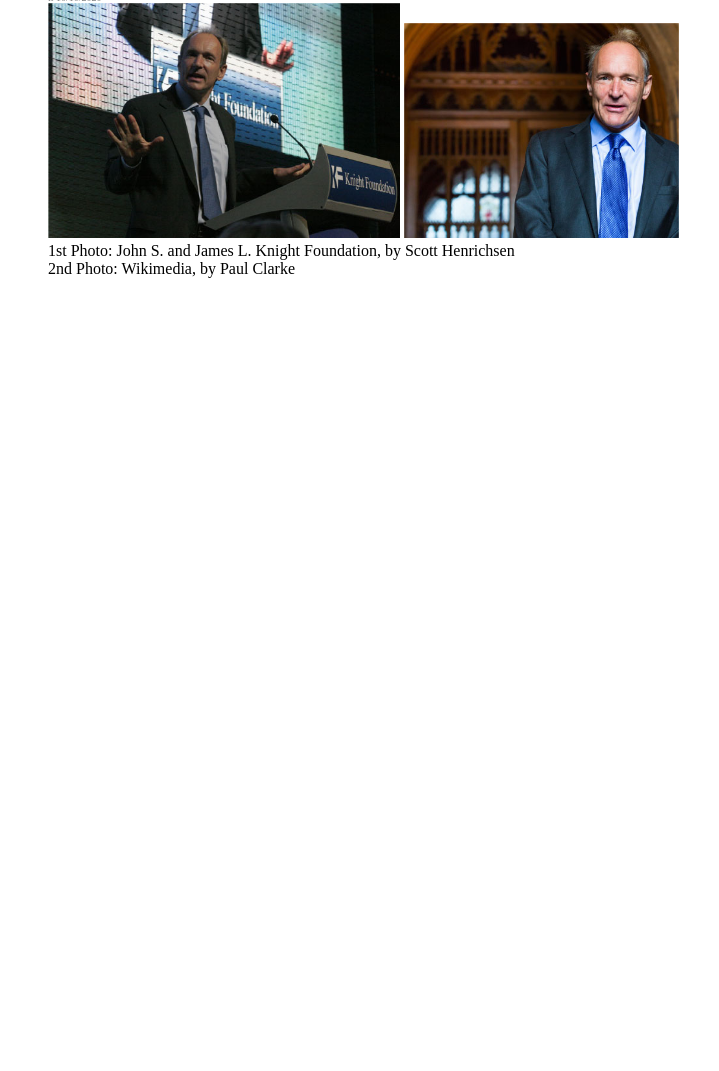
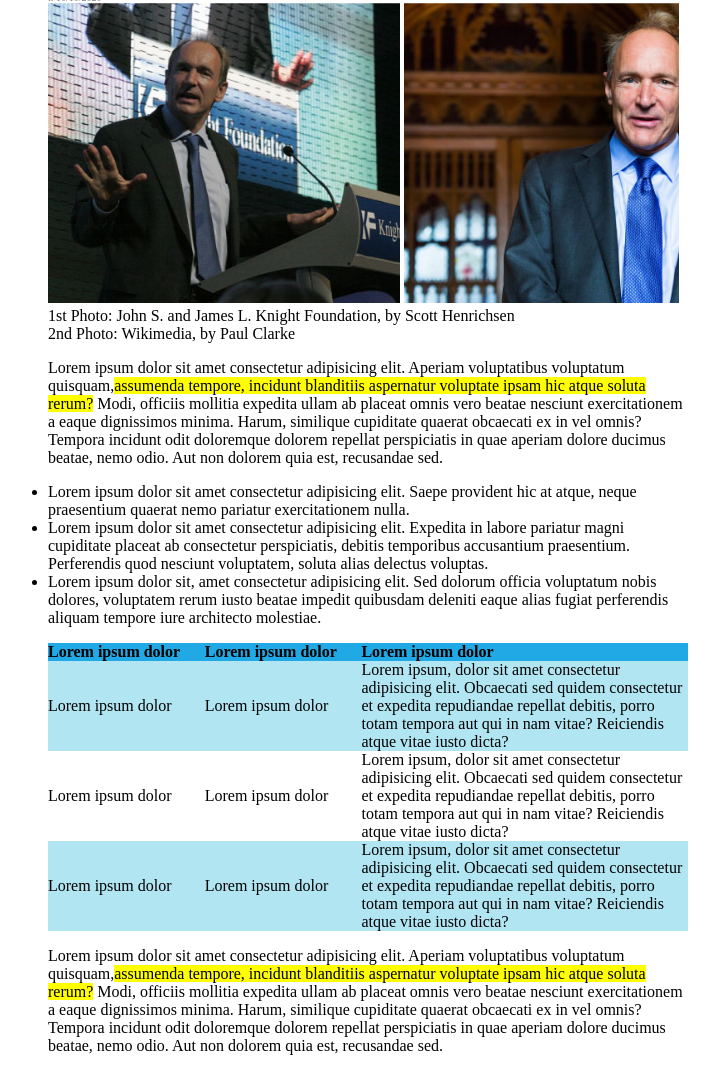
Before and after one commit to ABoni14/html-css-booleaner, a plain HTML site: page index.html in a window 1280 px wide. Shown: the part 217-1288 px from the top of the page, without its empty margins (272-991 px from the left). Before the commit the page ends 800 px from the top, so only its background shows below. Drawn offline with Linux system fonts and the light colour scheme.

Commit message:
Photo , paragrafo e tab

```diff
--- a/css/style.css
+++ b/css/style.css
@@ -1,3 +1,8 @@
+*{
+  box-sizing: border-box;
+  padding: 0;
+}
+
 body{
   margin: 0 auto;
 }
@@ -10,7 +15,6 @@ body{
  header section .top-img{
    background-color: #4ea0ff;
    background-image: url("../img/pattern.png");
-   background-size: contain;
    height: 100px;
  }
 
@@ -50,7 +54,8 @@ body{
 
 .tim-1, .tim-2{
   background-size: cover;
-  height: 100%;
+  height: 300px;
+  object-fit: cover;
 }
 
 .tim-1{
@@ -60,3 +65,27 @@ body{
 .tim-2{
   width: 43%;
 }
+
+.mark-yellow{
+  background-color: yellow;
+}
+
+.table{
+  text-align: left;
+}
+
+.tr-1{
+  background-color: #20a9e5;
+}
+
+.tr-2, .tr-4{
+  background-color: #b1e5f2;
+}
+
+.col-text{
+  width: 50%;
+}
+
+.cel-text{
+  width: 24%;
+}
--- a/index.html
+++ b/index.html
@@ -36,17 +36,67 @@
       </section>
       <!-- /Titolo e info -->
 
-      <section class="tim-img">
+      <section>
         <div class="tim-img">
           <img src="img/tim-1.jpg" alt="" class="tim-1">
           <img src="img/tim-2.jpg" alt="" class="tim-2">
         </div>
-      </section>
-
-      <div class="img-info">
+        <div class="img-info">
           1st Photo: John S. and James L. Knight Foundation, by Scott Henrichsen <br>
           2nd Photo: Wikimedia, by Paul Clarke
         </div>
+      </section>
+
+      <section>
+          <p>
+            Lorem ipsum dolor sit amet consectetur adipisicing elit. Aperiam voluptatibus voluptatum quisquam,<span class="mark-yellow">assumenda tempore, incidunt blanditiis aspernatur voluptate ipsam hic atque soluta rerum?</span>  Modi, officiis mollitia expedita ullam ab placeat omnis vero beatae nesciunt exercitationem a eaque dignissimos minima. Harum, similique cupiditate quaerat obcaecati ex in vel omnis? Tempora incidunt odit doloremque dolorem repellat perspiciatis in quae aperiam dolore ducimus beatae, nemo odio. Aut non dolorem quia est, recusandae sed.
+          </p>
+
+          <ul>
+            <li>Lorem ipsum dolor sit amet consectetur adipisicing elit. Saepe provident hic at atque, neque praesentium quaerat nemo pariatur exercitationem nulla.</li>
+            <li>Lorem ipsum dolor sit amet consectetur adipisicing elit. Expedita in labore pariatur magni cupiditate placeat ab consectetur perspiciatis, debitis temporibus accusantium praesentium. Perferendis quod nesciunt voluptatem, soluta alias delectus voluptas.</li>
+            <li>Lorem ipsum dolor sit, amet consectetur adipisicing elit. Sed dolorum officia voluptatum nobis dolores, voluptatem rerum iusto beatae impedit quibusdam deleniti eaque alias fugiat perferendis aliquam tempore iure architecto molestiae.</li>
+          </ul>
+        </section>
+
+        <div class="tab">
+          <table class="table" cellspacing="0" cellpadding="0" rules="none">
+
+            <thead>
+              <tr class="tr-1">
+                <th>Lorem ipsum dolor</th>
+                <th>Lorem ipsum dolor</th>
+                <th>Lorem ipsum dolor</th>
+              </tr>
+            </thead>
+
+            <tbody>
+              <tr class="tr-2">
+                <td class="cel-text">Lorem ipsum dolor</td>
+                <td class="cel-text">Lorem ipsum dolor</td>
+                <td class="col-text">Lorem ipsum, dolor sit amet consectetur adipisicing elit. Obcaecati sed quidem consectetur et expedita repudiandae repellat debitis, porro totam tempora aut qui in nam vitae? Reiciendis atque vitae iusto dicta?</td>
+              </tr>
+              <tr class="tr-3">
+                <td class="cel-text">Lorem ipsum dolor</td>
+                <td class="cel-text">Lorem ipsum dolor</td>
+                <td class="col-text">Lorem ipsum, dolor sit amet consectetur adipisicing elit. Obcaecati sed quidem consectetur et expedita repudiandae repellat debitis, porro totam tempora aut qui in nam vitae? Reiciendis atque vitae iusto dicta?</td>
+              </tr>
+              <tr class="tr-4">
+                <td class="cel-text">Lorem ipsum dolor</td>
+                <td class="cel-text">Lorem ipsum dolor</td>
+                <td class="col-text">Lorem ipsum, dolor sit amet consectetur adipisicing elit. Obcaecati sed quidem consectetur et expedita repudiandae repellat debitis, porro totam tempora aut qui in nam vitae? Reiciendis atque vitae iusto dicta?</td>
+              </tr>
+            </tbody>
+
+          </table>
+
+
+        <div>
+          <p>
+            Lorem ipsum dolor sit amet consectetur adipisicing elit. Aperiam voluptatibus voluptatum quisquam,<span class="mark-yellow">assumenda tempore, incidunt blanditiis aspernatur voluptate ipsam hic atque soluta rerum?</span>  Modi, officiis mollitia expedita ullam ab placeat omnis vero beatae nesciunt exercitationem a eaque dignissimos minima. Harum, similique cupiditate quaerat obcaecati ex in vel omnis? Tempora incidunt odit doloremque dolorem repellat perspiciatis in quae aperiam dolore ducimus beatae, nemo odio. Aut non dolorem quia est, recusandae sed.
+          </p>
+        </div>
+
     </main>
 
   </div>
```
